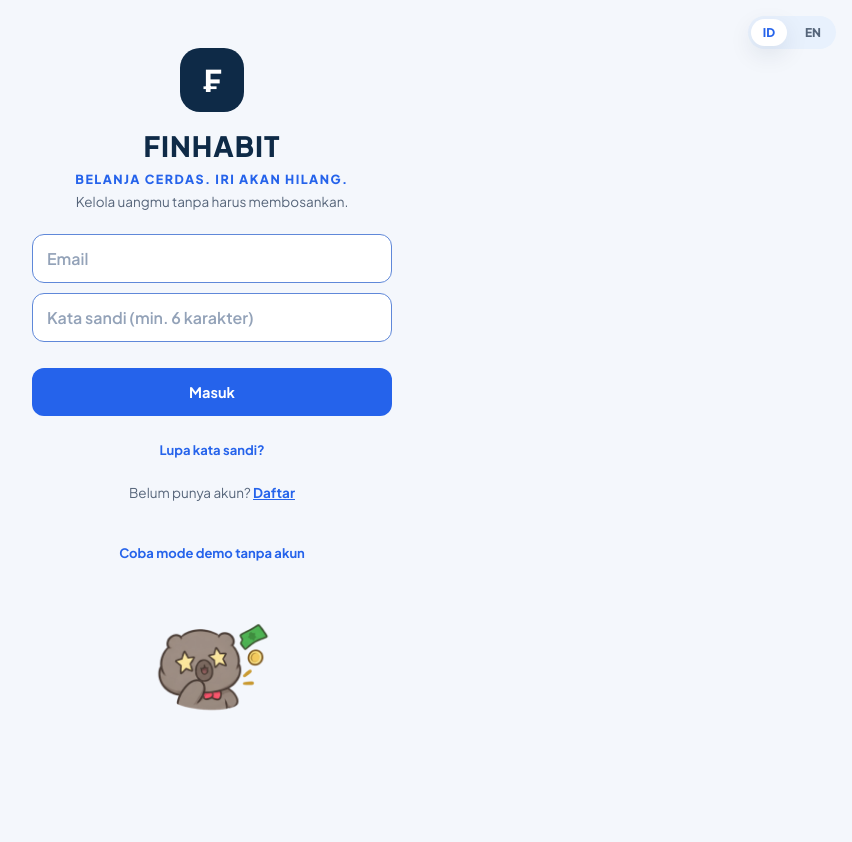
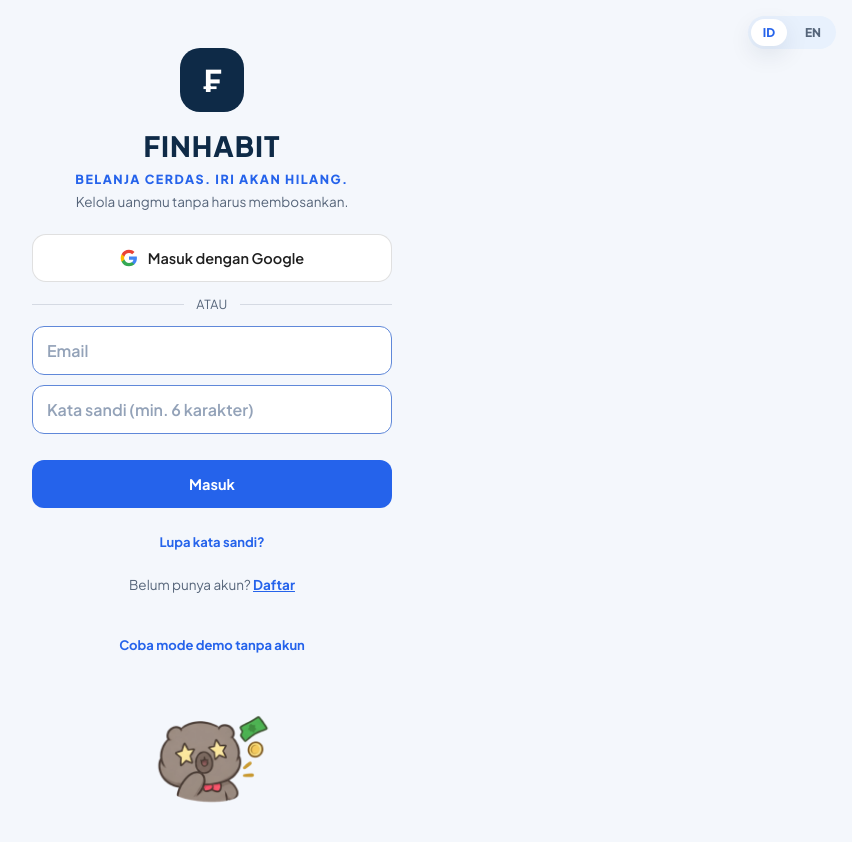
Before and after one commit to finhabit13/Fin-Habit, a React (Vite) app in the folder frontend/: page / in a window 1280 px wide. Shown: the top 842 px of the page, without its empty margins (428-1280 px from the left). Before the commit the page ends 800 px from the top, so only its background shows below. Built offline with nearby package versions, Linux system fonts and the light colour scheme; no server answers.

Commit message:
feat: add Google OAuth sign-in to bypass email rate limit

```diff
--- a/frontend/src/context/AppContext.jsx
+++ b/frontend/src/context/AppContext.jsx
@@ -154,7 +154,7 @@ export function AppProvider({ children }) {
       return;
     }
 
-    if (hasToken()) {
+    if (hasToken() || (await api.resumeSession())) {
       try {
         const data = await api.me();
         setToken(data.token || null);
@@ -209,6 +209,25 @@ export function AppProvider({ children }) {
           }
           return { ok: false, message: t("toast.network") };
         }
+        const key = err.key || null;
+        const msg = key ? t(key) : err.message || t("toast.error");
+        showToast(msg);
+        return { ok: false, message: msg, key };
+      }
+    },
+    [demo, showToast, t]
+  );
+
+  const oauth = useCallback(
+    async (provider = "google") => {
+      if (demo) {
+        showToast(t("toast.demoMode"));
+        return { ok: false };
+      }
+      try {
+        await api.signInWithOAuth(provider);
+        return { ok: true, redirecting: true };
+      } catch (err) {
         const key = err.key || null;
         const msg = key ? t(key) : err.message || t("toast.error");
         showToast(msg);
@@ -306,6 +325,7 @@ export function AppProvider({ children }) {
     run,
     boot,
     auth,
+    oauth,
     verify,
     resetPassword,
     updatePassword,
--- a/frontend/src/pages/Login.jsx
+++ b/frontend/src/pages/Login.jsx
@@ -7,7 +7,7 @@ import { useI18n } from "../lib/i18n";
 const EMAIL_RE = /^[^\s@]+@[^\s@]+\.[^\s@]+$/;
 
 export default function Login({ go }) {
-  const { auth, enterDemo } = useApp();
+  const { auth, oauth, enterDemo } = useApp();
   const { t } = useI18n();
   const [email, setEmail] = useState("");
   const [password, setPassword] = useState("");
@@ -36,8 +36,28 @@ export default function Login({ go }) {
     setBusy(false);
   };
 
+  const google = async () => {
+    setBusy(true);
+    setError("");
+    await oauth("google");
+  };
+
   return (
     <AuthShell>
+      <button className="btn btn-google center wide" disabled={busy} onClick={google}>
+        <svg className="google-icon" viewBox="0 0 24 24" width="18" height="18" aria-hidden="true">
+          <path fill="#4285F4" d="M22.56 12.25c0-.78-.07-1.53-.2-2.25H12v4.26h5.92a5.06 5.06 0 0 1-2.2 3.32v2.77h3.57c2.08-1.92 3.27-4.74 3.27-8.1Z" />
+          <path fill="#34A853" d="M12 23c2.97 0 5.46-.98 7.28-2.66l-3.57-2.77c-.98.66-2.23 1.06-3.71 1.06-2.86 0-5.29-1.93-6.16-4.53H2.18v2.84A11 11 0 0 0 12 23Z" />
+          <path fill="#FBBC05" d="M5.84 14.1A6.6 6.6 0 0 1 5.5 12c0-.73.13-1.44.35-2.1V7.06H2.18a11 11 0 0 0 0 9.88l3.66-2.84Z" />
+          <path fill="#EA4335" d="M12 5.38c1.62 0 3.06.56 4.21 1.64l3.15-3.15C17.45 2.09 14.97 1 12 1A11 11 0 0 0 2.18 7.06l3.66 2.84c.87-2.6 3.3-4.52 6.16-4.52Z" />
+        </svg>
+        {t("auth.btnGoogle")}
+      </button>
+
+      <div className="auth-divider">
+        <span>{t("auth.orDivider")}</span>
+      </div>
+
       <form className="auth-form" onSubmit={submit} noValidate>
         <input
           type="email"
--- a/frontend/src/pages/Register.jsx
+++ b/frontend/src/pages/Register.jsx
@@ -8,7 +8,7 @@ const EMAIL_RE = /^[^\s@]+@[^\s@]+\.[^\s@]+$/;
 const RESEND_SECONDS = 60;
 
 export default function Register({ go }) {
-  const { auth, enterDemo } = useApp();
+  const { auth, oauth, enterDemo } = useApp();
   const { t } = useI18n();
   const [name, setName] = useState("");
   const [email, setEmail] = useState("");
@@ -65,6 +65,12 @@ export default function Register({ go }) {
     setResending(false);
   };
 
+  const google = async () => {
+    setBusy(true);
+    setError("");
+    await oauth("google");
+  };
+
   const backToForm = () => {
     setMagicLinkSent(false);
     setSentEmail("");
@@ -102,6 +108,20 @@ export default function Register({ go }) {
         </div>
       ) : (
         <>
+          <button className="btn btn-google center wide" disabled={busy} onClick={google}>
+            <svg className="google-icon" viewBox="0 0 24 24" width="18" height="18" aria-hidden="true">
+              <path fill="#4285F4" d="M22.56 12.25c0-.78-.07-1.53-.2-2.25H12v4.26h5.92a5.06 5.06 0 0 1-2.2 3.32v2.77h3.57c2.08-1.92 3.27-4.74 3.27-8.1Z" />
+              <path fill="#34A853" d="M12 23c2.97 0 5.46-.98 7.28-2.66l-3.57-2.77c-.98.66-2.23 1.06-3.71 1.06-2.86 0-5.29-1.93-6.16-4.53H2.18v2.84A11 11 0 0 0 12 23Z" />
+              <path fill="#FBBC05" d="M5.84 14.1A6.6 6.6 0 0 1 5.5 12c0-.73.13-1.44.35-2.1V7.06H2.18a11 11 0 0 0 0 9.88l3.66-2.84Z" />
+              <path fill="#EA4335" d="M12 5.38c1.62 0 3.06.56 4.21 1.64l3.15-3.15C17.45 2.09 14.97 1 12 1A11 11 0 0 0 2.18 7.06l3.66 2.84c.87-2.6 3.3-4.52 6.16-4.52Z" />
+            </svg>
+            {t("auth.btnGoogle")}
+          </button>
+
+          <div className="auth-divider">
+            <span>{t("auth.orDivider")}</span>
+          </div>
+
           <form className="auth-form" onSubmit={submit} noValidate>
             <input
               type="text"
--- a/frontend/src/styles/app.css
+++ b/frontend/src/styles/app.css
@@ -1733,6 +1733,66 @@ select:focus-visible {
   color: var(--navy);
 }
 
+.btn-google {
+  display: inline-flex;
+  align-items: center;
+  justify-content: center;
+  gap: 10px;
+  width: 100%;
+  padding: 12px 16px;
+  border: 1px solid rgba(0, 0, 0, 0.12);
+  border-radius: 14px;
+  background: #fff;
+  color: #1f1f1f;
+  font-weight: 600;
+  font-size: 14.5px;
+  cursor: pointer;
+  transition: background 0.15s ease, box-shadow 0.15s ease;
+}
+
+.btn-google:hover {
+  background: #f6f7f9;
+}
+
+.btn-google:disabled {
+  opacity: 0.6;
+  cursor: default;
+}
+
+.btn-google.center {
+  margin: 0 auto;
+}
+
+.btn-google.wide {
+  width: 100%;
+}
+
+.google-icon {
+  flex-shrink: 0;
+}
+
+.auth-divider {
+  display: flex;
+  align-items: center;
+  gap: 12px;
+  margin: 14px 0;
+  color: var(--muted);
+  font-size: 12.5px;
+}
+
+.auth-divider::before,
+.auth-divider::after {
+  content: "";
+  flex: 1;
+  height: 1px;
+  background: rgba(120, 130, 150, 0.25);
+}
+
+.auth-divider span {
+  letter-spacing: 0.4px;
+  text-transform: uppercase;
+}
+
 .lang-switch {
   position: absolute;
   top: 16px;
```
Also changed, not shown: frontend/src/lib/api.js, frontend/src/lib/locales.js, 1 other file (tests, documents, lock files or other folders).
